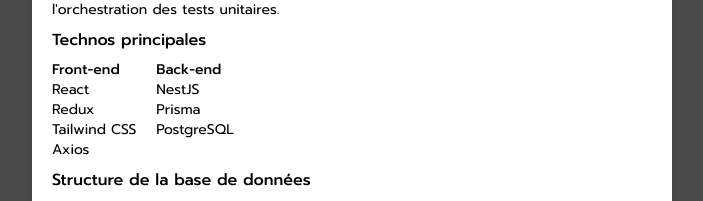
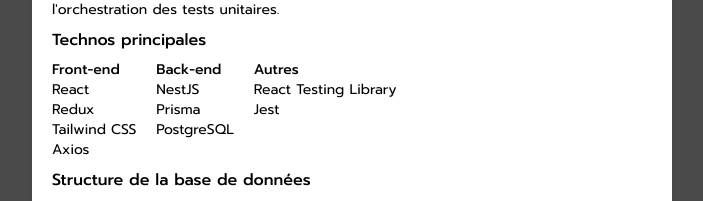
Before and after one commit to caankaya/ske-park-app, a React (Vite) app: page / in a window 1280 px wide. Shown: the part 436-637 px from the top of the page, without its empty margins (288-991 px from the left). Built offline with nearby package versions, Linux system fonts and the light colour scheme; no server answers.

Commit message:
docs: :memo: Update infoModal

```diff
--- a/src/sub-components/InfoModal.tsx
+++ b/src/sub-components/InfoModal.tsx
@@ -11,7 +11,7 @@
       className="fixed inset-0 z-20 h-screen w-full bg-primary/70"
     >
       <div
-        className="absolute left-1/2 top-1/2 m-auto h-[95%] w-[95%] laptop:w-1/2 -translate-x-1/2 -translate-y-1/2 transform overflow-y-scroll rounded-xl bg-secondary p-5 shadow-xl"
+        className="absolute left-1/2 top-1/2 m-auto h-[95%] w-[95%] -translate-x-1/2 -translate-y-1/2 transform overflow-y-scroll rounded-xl bg-secondary p-5 shadow-xl laptop:w-1/2"
         style={{
           scrollbarWidth: "none",
         }}
@@ -55,8 +55,8 @@
             vous montrer la création de composants et sous-composants,
             utilisation d'un router, mise en page, passage de props, typage avec
             TypeScript, gestion des états avec Redux et des états locaux,
-            gestion des différentes erreurs, le responsive design, requêtes asynchrones "GET" &
-            "POST". ⚛️💻
+            gestion des différentes erreurs, le responsive design, requêtes
+            asynchrones "GET" & "POST". ⚛️💻
           </p>
           <p className="my-2 text-sm">
             <span className="font-medium">Côté back-end :</span> j'essaie de
@@ -83,6 +83,11 @@
               <li>NestJS</li>
               <li>Prisma</li>
               <li>PostgreSQL</li>
+            </ul>
+            <ul className="text-sm">
+              <li className="font-medium">Autres</li>
+              <li>React Testing Library</li>
+              <li>Jest</li>
             </ul>
           </div>
           <p className="my-2 font-medium">Structure de la base de données</p>
@@ -220,7 +225,7 @@
             correspond à une place et un véhicule spécifique à un moment donné.
           </p>
           <button
-            className="m-auto block h-8 w-40 rounded-md bg-info text-sm text-secondary mt-2"
+            className="m-auto mt-2 block h-8 w-40 rounded-md bg-info text-sm text-secondary"
             onClick={() => {
               dispatch(toggleInfoModal(false));
               if (!infoModal) {
```
